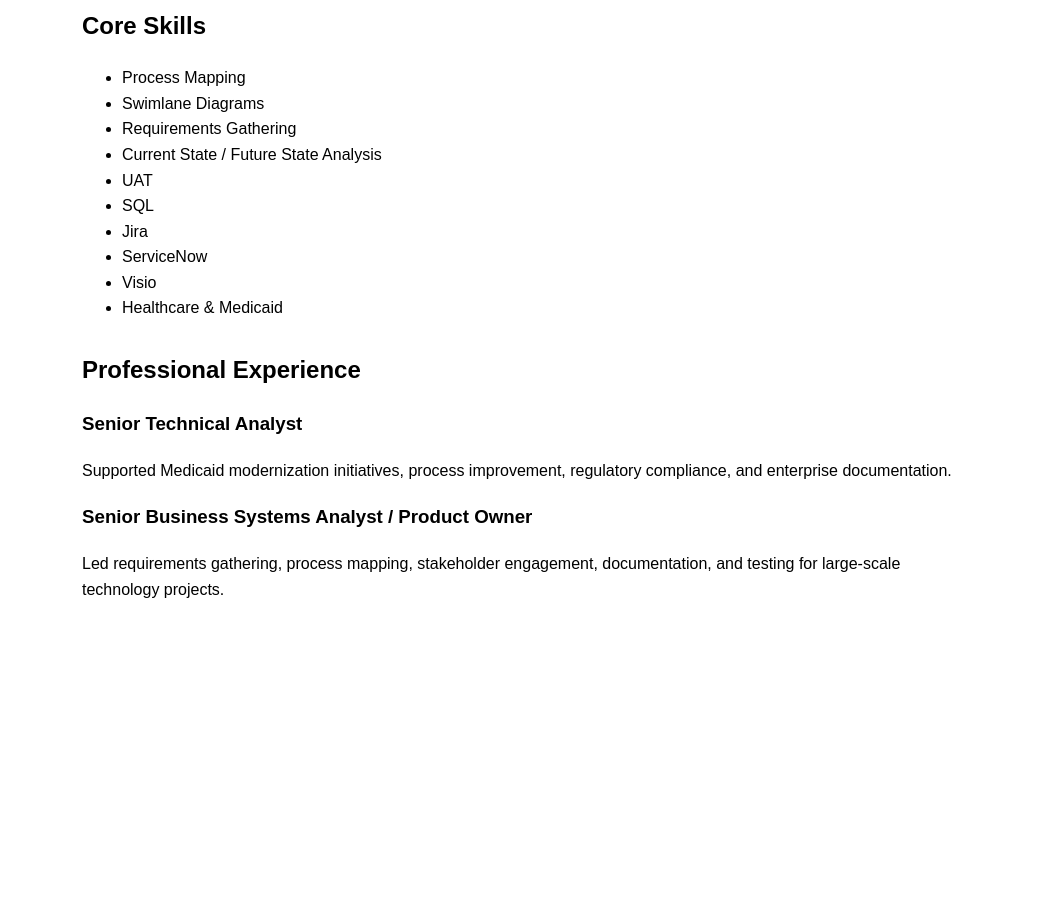
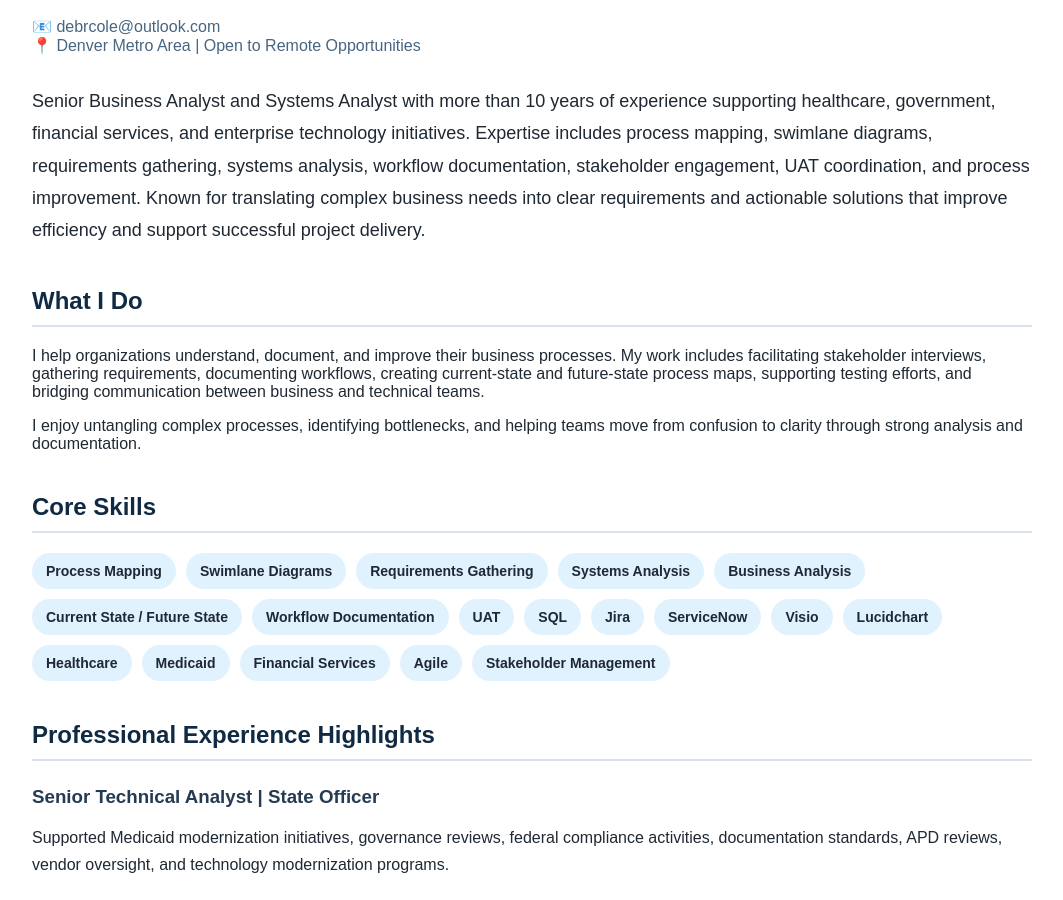
Before and after one commit to debster2/debbiewrites.github.io, a plain HTML site: page index.html in a window 1280 px wide. Shown: the part 214-1114 px from the top of the page, without its empty margins (108-1171 px from the left). Before the commit the page ends 852 px from the top, so only its background shows below. Drawn offline with Linux system fonts and the light colour scheme.

Commit message:
Update index.html

```diff
--- a/index.html
+++ b/index.html
@@ -1,64 +1,190 @@
 <!DOCTYPE html>
-<html>
+<html lang="en">
 <head>
-    <title>Senior Business Analyst</title>
+<meta charset="UTF-8">
+<meta name="viewport" content="width=device-width, initial-scale=1.0">
+
+<title>Deborah Cole | Senior Business Analyst</title>
+
 <style>
 body {
+    margin: 0;
     font-family: Arial, sans-serif;
-            max-width: 900px;
-            margin: auto;
-            padding: 20px;
-            line-height: 1.6;
+    background: #f4f6f8;
+    color: #1f2933;
 }
+
+.container {
+    max-width: 1000px;
+    margin: 40px auto;
+    background: #ffffff;
+    padding: 50px;
+    border-radius: 14px;
+    box-shadow: 0 10px 30px rgba(0,0,0,.08);
+}
+
 h1 {
-            color: #2c3e50;
+    font-size: 46px;
+    margin-bottom: 10px;
+    color: #102a43;
 }
-        .section {
-            margin-top: 30px;
+
+.subtitle {
+    font-size: 22px;
+    color: #486581;
+    margin-bottom: 20px;
+}
+
+.contact {
+    font-size: 16px;
+    color: #486581;
+    margin-bottom: 30px;
+}
+
+.summary {
+    font-size: 18px;
+    line-height: 1.8;
+    margin-bottom: 35px;
+}
+
+h2 {
+    color: #102a43;
+    border-bottom: 2px solid #d9e2ec;
+    padding-bottom: 10px;
+    margin-top: 40px;
+}
+
+.skills {
+    display: flex;
+    flex-wrap: wrap;
+    gap: 10px;
+    margin-top: 20px;
+}
+
+.skill {
+    background: #e0f2fe;
+    padding: 10px 14px;
+    border-radius: 25px;
+    font-size: 14px;
+    font-weight: bold;
+}
+
+.role {
+    margin-top: 25px;
+}
+
+.role h3 {
+    color: #243b53;
+    margin-bottom: 5px;
+}
+
+.role p {
+    line-height: 1.7;
+}
+
+.footer {
+    text-align: center;
+    margin-top: 50px;
+    color: #7b8794;
+    font-size: 14px;
 }
 </style>
+
 </head>
+
 <body>
 
-<h1>Senior Business Analyst | Systems Analyst</h1>
+<div class="container">
+
+<h1>Deborah Cole</h1>
+
+<div class="subtitle">
+Senior Business Analyst | Systems Analyst | Process Mapping | Requirements Management
+</div>
+
+<div class="contact">
+📧 debrcole@outlook.com<br>
+📍 Denver Metro Area | Open to Remote Opportunities
+</div>
+
+<div class="summary">
+Senior Business Analyst and Systems Analyst with more than 10 years of experience supporting healthcare, government, financial services, and enterprise technology initiatives. Expertise includes process mapping, swimlane diagrams, requirements gathering, systems analysis, workflow documentation, stakeholder engagement, UAT coordination, and process improvement. Known for translating complex business needs into clear requirements and actionable solutions that improve efficiency and support successful project delivery.
+</div>
+
+<h2>What I Do</h2>
 
 <p>
-Experienced Business Analyst with 10+ years supporting healthcare,
-government, financial services, and enterprise technology initiatives.
-Expertise in process mapping, requirements gathering, systems analysis,
-workflow documentation, UAT, and stakeholder engagement.
+I help organizations understand, document, and improve their business processes. My work includes facilitating stakeholder interviews, gathering requirements, documenting workflows, creating current-state and future-state process maps, supporting testing efforts, and bridging communication between business and technical teams.
 </p>
 
-<div class="section">
+<p>
+I enjoy untangling complex processes, identifying bottlenecks, and helping teams move from confusion to clarity through strong analysis and documentation.
+</p>
+
 <h2>Core Skills</h2>
-<ul>
-<li>Process Mapping</li>
-<li>Swimlane Diagrams</li>
-<li>Requirements Gathering</li>
-<li>Current State / Future State Analysis</li>
-<li>UAT</li>
-<li>SQL</li>
-<li>Jira</li>
-<li>ServiceNow</li>
-<li>Visio</li>
-<li>Healthcare & Medicaid</li>
-</ul>
+
+<div class="skills">
+<div class="skill">Process Mapping</div>
+<div class="skill">Swimlane Diagrams</div>
+<div class="skill">Requirements Gathering</div>
+<div class="skill">Systems Analysis</div>
+<div class="skill">Business Analysis</div>
+<div class="skill">Current State / Future State</div>
+<div class="skill">Workflow Documentation</div>
+<div class="skill">UAT</div>
+<div class="skill">SQL</div>
+<div class="skill">Jira</div>
+<div class="skill">ServiceNow</div>
+<div class="skill">Visio</div>
+<div class="skill">Lucidchart</div>
+<div class="skill">Healthcare</div>
+<div class="skill">Medicaid</div>
+<div class="skill">Financial Services</div>
+<div class="skill">Agile</div>
+<div class="skill">Stakeholder Management</div>
 </div>
 
-<div class="section">
-<h2>Professional Experience</h2>
+<h2>Professional Experience Highlights</h2>
 
-<h3>Senior Technical Analyst</h3>
+<div class="role">
+<h3>Senior Technical Analyst | State Officer</h3>
 <p>
-Supported Medicaid modernization initiatives, process improvement,
-regulatory compliance, and enterprise documentation.
+Supported Medicaid modernization initiatives, governance reviews, federal compliance activities, documentation standards, APD reviews, vendor oversight, and technology modernization programs.
 </p>
+</div>
 
+<div class="role">
 <h3>Senior Business Systems Analyst / Product Owner</h3>
 <p>
-Led requirements gathering, process mapping, stakeholder engagement,
-documentation, and testing for large-scale technology projects.
+Led requirements gathering, process mapping, stakeholder workshops, UAT coordination, business documentation, and workflow analysis supporting hundreds of enterprise technology initiatives.
 </p>
+</div>
+
+<div class="role">
+<h3>Senior Business Systems Analyst</h3>
+<p>
+Created business process models, SOPs, use cases, swimlane diagrams, BRDs, workflow documentation, and system requirements across healthcare, financial services, and telecommunications organizations.
+</p>
+</div>
+
+<h2>Areas of Expertise</h2>
+
+<ul>
+<li>Business Process Improvement</li>
+<li>Requirements Management</li>
+<li>Process Architecture</li>
+<li>Enterprise Documentation</li>
+<li>Systems Analysis</li>
+<li>Workflow Optimization</li>
+<li>Stakeholder Facilitation</li>
+<li>User Acceptance Testing</li>
+<li>Healthcare Technology</li>
+<li>Financial Services Technology</li>
+</ul>
+
+<div class="footer">
+Deborah Cole | Senior Business Analyst Portfolio
+</div>
 
 </div>
 
```
Lines whose indentation alone changed are shown as unchanged.
